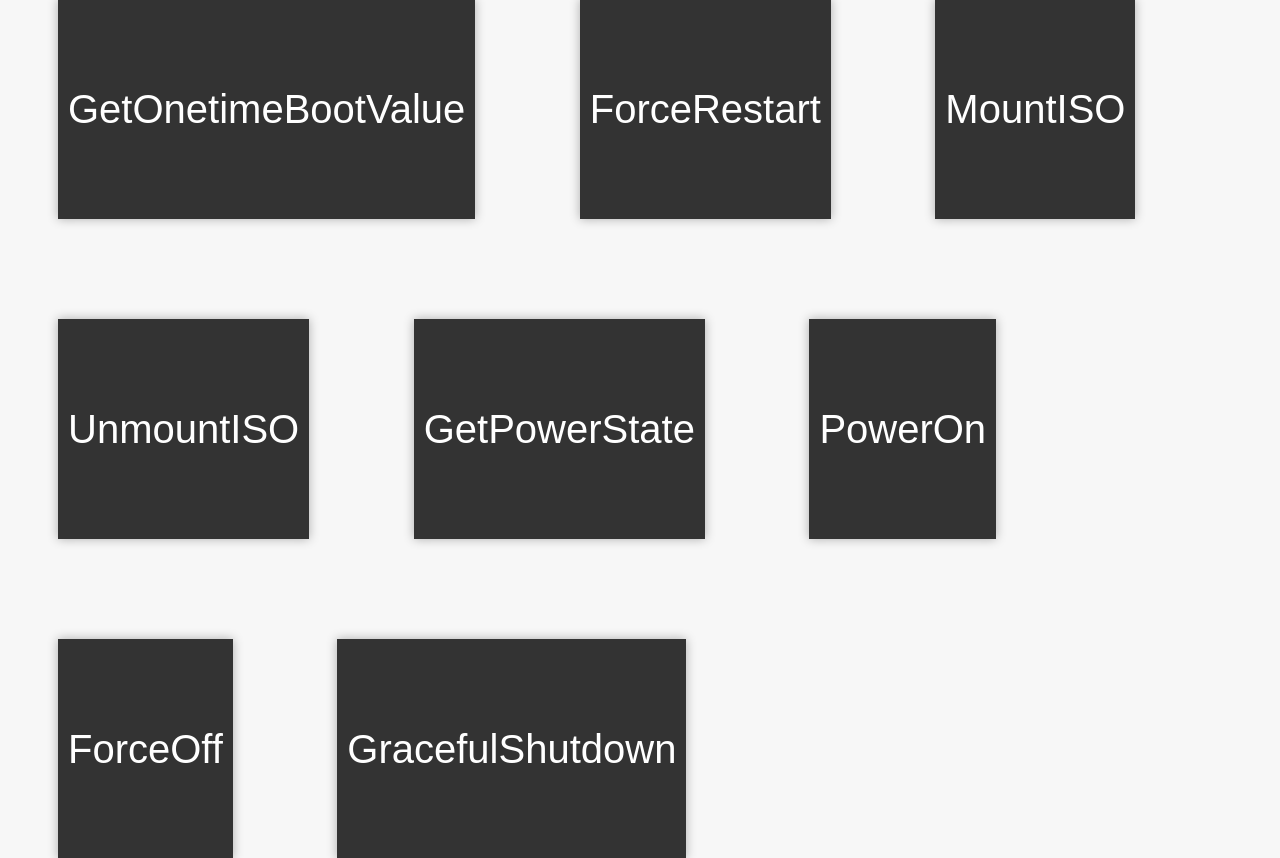
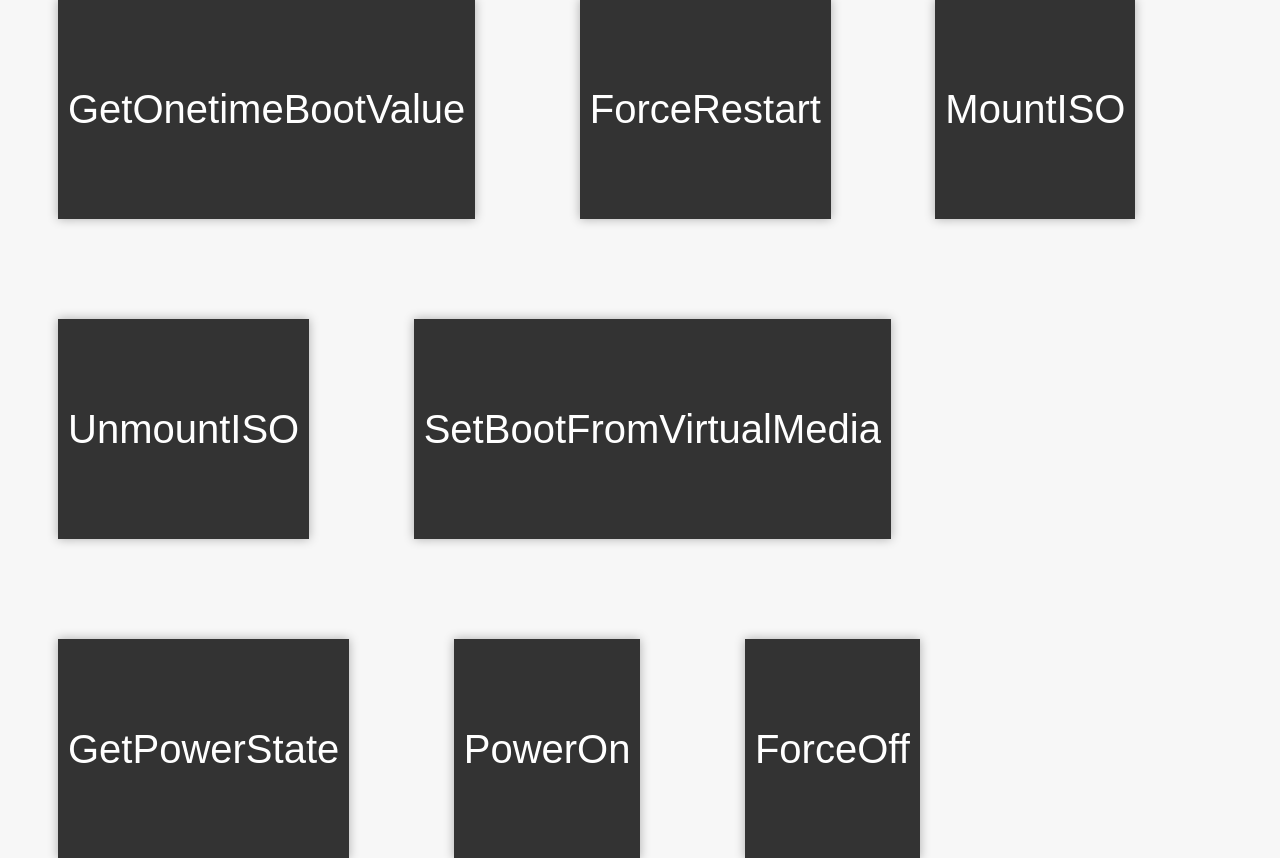
Before and after one commit to KarmaComputing/server-bootstrap, a Python web app: template src/web-ui/templates/index.html in a window 1280 px wide. Shown: the part 1187-2045 px from the top of the page. Run offline with Jinja, Linux system fonts and the light colour scheme; the template is opened without the code that fills it, so the values that code supplies are empty.

Commit message:
add SetBootFromVirtualMedia

```diff
--- a/src/web-ui/templates/index.html
+++ b/src/web-ui/templates/index.html
@@ -186,6 +186,7 @@
       <div class="button" onclick="handleClick(event)">ForceRestart</div>
       <div class="button" onclick="handleClick(event)">MountISO</div>
       <div class="button" onclick="handleClick(event)">UnmountISO</div>
+      <div class="button" onclick="handleClick(event)">SetBootFromVirtualMedia</div>
       <div class="button" onclick="handleClick(event)">GetPowerState</div>
       <div class="button" onclick="handleClick(event)">PowerOn</div>
       <div class="button" onclick="handleClick(event)">ForceOff</div>
```
